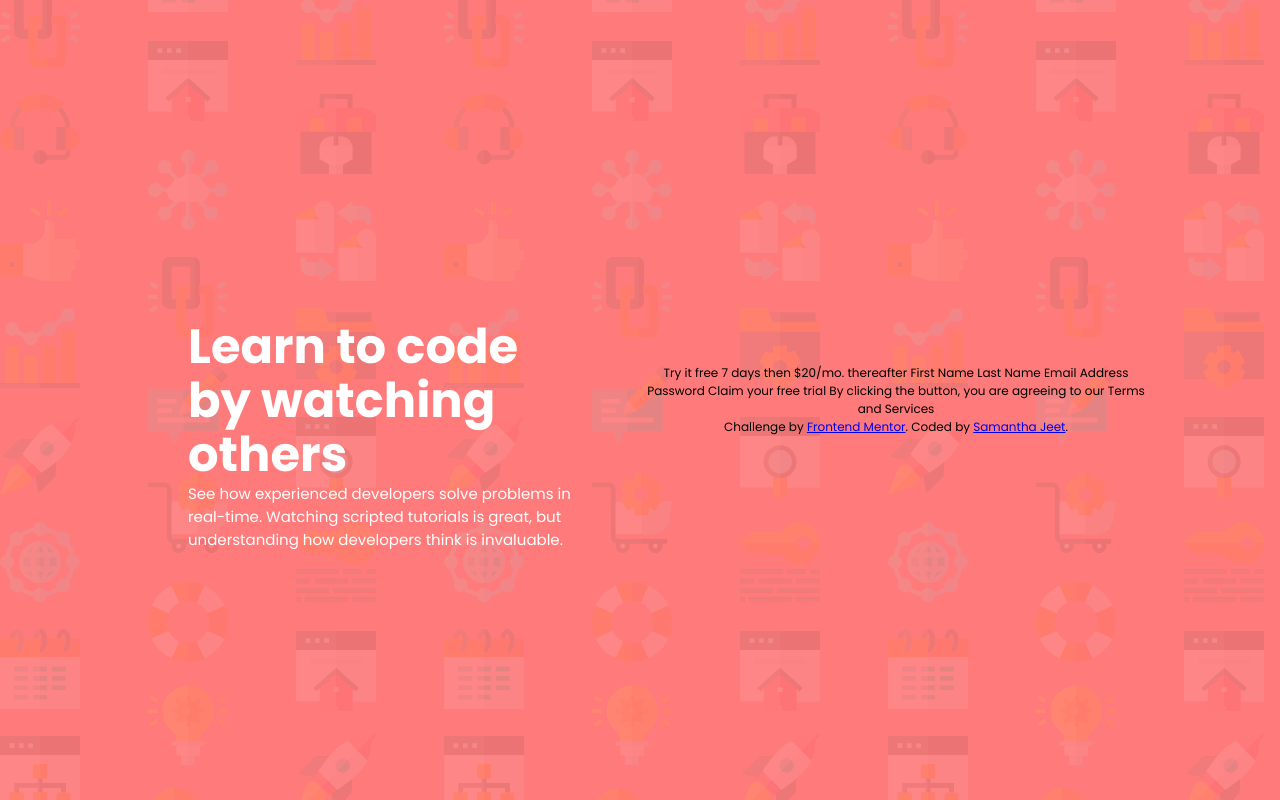
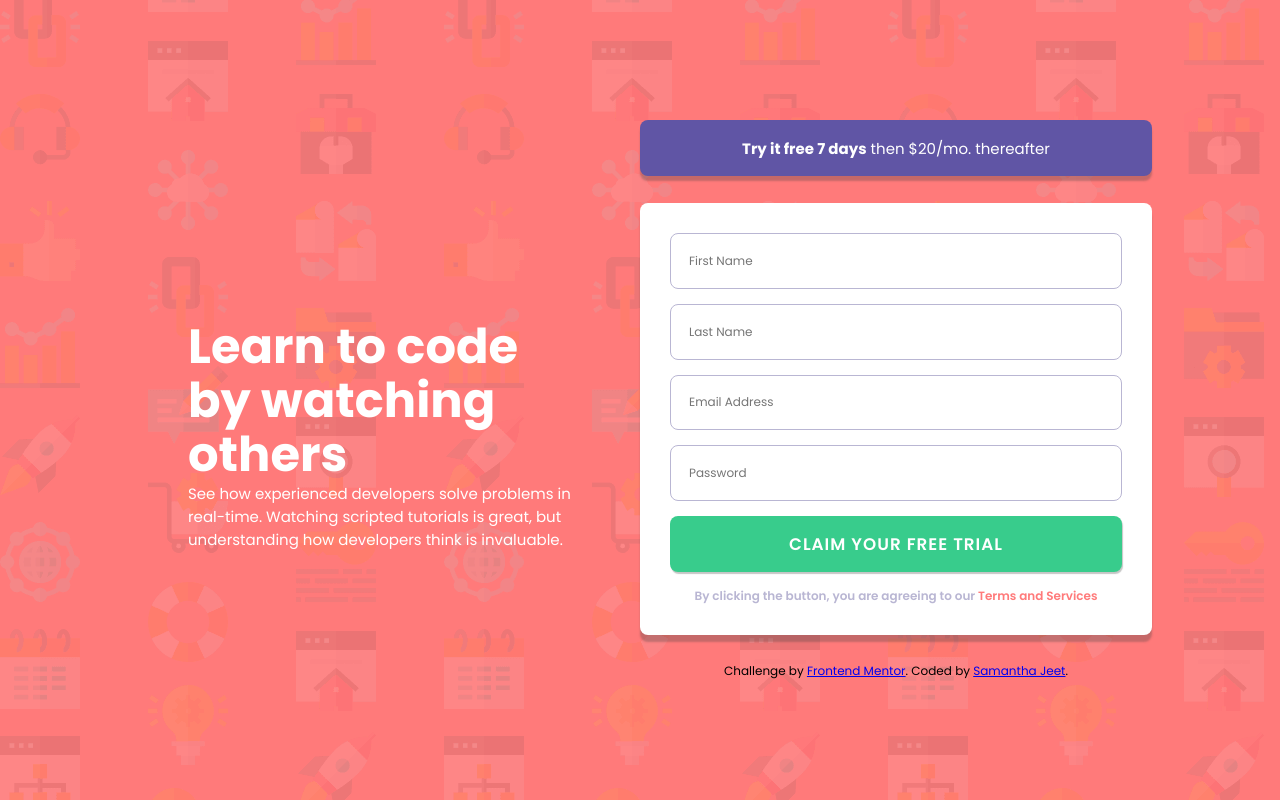
Before and after one commit to samanthajeet/frontend-mentor, a React (Create React App) app: page /#/signupform in a window 1280 px wide. Built offline with nearby package versions, Linux system fonts and the light colour scheme.

Commit message:
initial view

```diff
--- a/src/components/SignupForm/SignupForm.css
+++ b/src/components/SignupForm/SignupForm.css
@@ -40,5 +40,78 @@ main {
 }
 
 .right {
+  /* border: 1px solid white; */
+  height: 70%;
   width: 40%;
+  display: flex;
+  flex-direction: column;
+  justify-content: space-between;
 }
+
+.right-header{
+  background: hsl(248, 32%, 49%);
+  height: 10%;
+  display: flex;
+  justify-content: center;
+  align-items: center;
+  color: white;
+  box-shadow: 0px 5px 2px hsla(128, 0%, 25%, 0.3);
+}
+
+.bold{
+  font-weight: 700;
+  font-size: 1.25rem;
+}
+
+.inputs{
+  background: white;
+  display: flex;
+  flex-direction: column;
+  justify-content: space-between;
+  height: 77%;
+  padding: 2.5rem;
+  box-shadow: 0px 7px 2px hsla(128, 0%, 25%, 0.3);
+}
+
+input{
+  border-radius: 8px;
+  border: 1px solid hsl(246, 25%, 77%);
+  height: 15%;
+  padding-left: 1.5rem;
+}
+
+input:focus{
+  border: 1px solid hsl(249, 10%, 26%);
+  outline: none;
+}
+
+.inputs > button {
+  background: hsl(154, 59%, 51%);
+  border: none;
+  height: 15%;
+  border-radius: 8px;
+  color: white;
+  font-weight: 600;
+  font-size: 1.4rem;
+  text-transform: uppercase;
+  letter-spacing: 1px;
+  box-shadow: 1px 2px 1px hsla(128, 0%, 25%, 0.3);
+}
+
+button:focus{
+  outline: none;
+}
+
+
+.footer{
+  color:hsl(246, 25%, 77%);
+  font-weight: 600;
+}
+
+.redtext{
+  color: hsl(0, 100%, 74%)
+}
+
+.rounded-corners{
+  border-radius: 8px;
+}
--- a/src/components/SignupForm/SignupForm.js
+++ b/src/components/SignupForm/SignupForm.js
@@ -7,17 +7,30 @@ class SignUpForm extends Component {
     return (
       <main>
         <section className="left">
-          <h1>
-            Learn to code by watching others
-          </h1>
-          <h5>See how experienced developers solve
-          problems in real-time. Watching scripted tutorials is great, but
-          understanding how developers think is invaluable.</h5>
+          <h1>Learn to code by watching others</h1>
+          <h5>
+            See how experienced developers solve problems in real-time. Watching
+            scripted tutorials is great, but understanding how developers think
+            is invaluable.
+          </h5>
         </section>
         <section className="right">
-          Try it free 7 days then $20/mo. thereafter First Name Last Name Email
-          Address Password Claim your free trial By clicking the button, you are
-          agreeing to our Terms and Services
+          <section className="right-header rounded-corners">
+            <h5>
+              <span className="bold">Try it free 7 days</span> then $20/mo.
+              thereafter{" "}
+            </h5>
+          </section>
+          <section className="inputs rounded-corners">
+            <input type="text" placeholder="First Name" />
+            <input type="text" placeholder="Last Name" />
+            <input type="text" placeholder="Email Address" />
+            <input type="password" placeholder="Password" />
+            <button>Claim your free trial</button>
+            <section className="footer">
+              By clicking the button, you are agreeing to our <span className="redtext">Terms and Services</span>
+            </section>
+          </section>
           <footer>
             <p class="attribution">
               Challenge by{" "}
```
